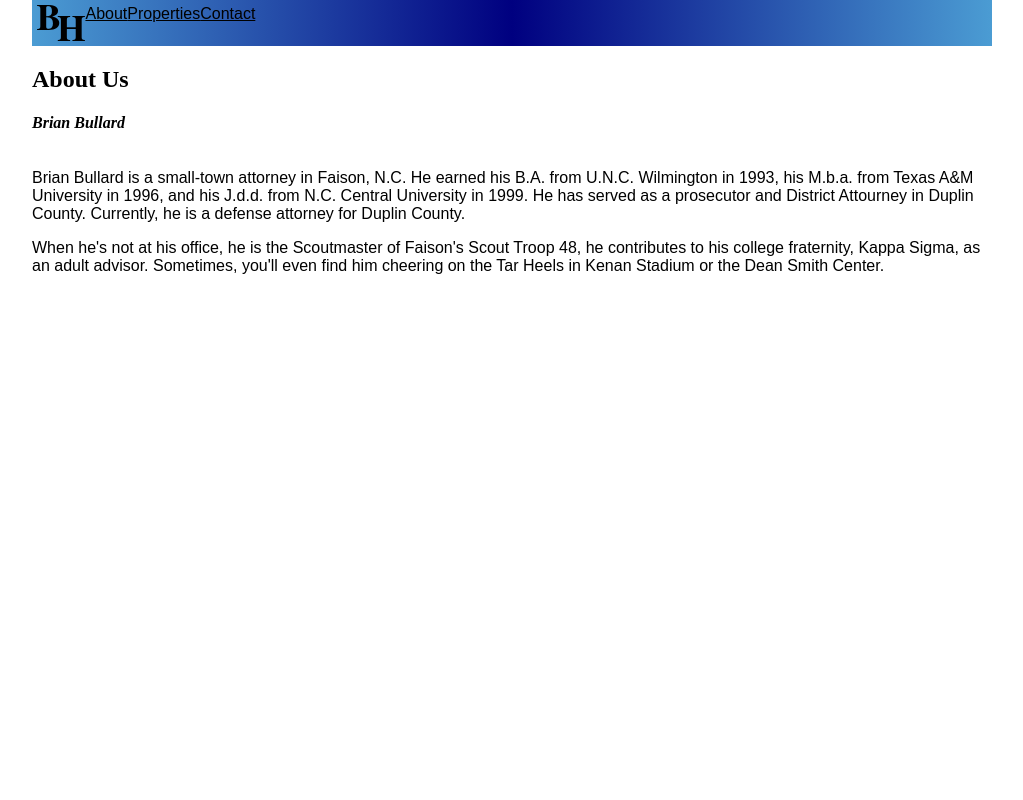
After one commit to 48lexR/bullard-holdings-website, a PHP site: page /about.html in a window 1280 px wide. The commit adds this page. Shown: the whole page, without its empty margins (128-1151 px from the left). Run offline with PHP 8.4, Linux system fonts and the light colour scheme.

Commit message:
Redesign briefly

```diff
--- a/docker-compose.yaml
+++ b/docker-compose.yaml
@@ -7,6 +7,8 @@ services:
         depends_on:
             - database
         restart: always
+        volumes:
+          - ./src/:/var/www/html/:ro,z
 
     database:
         image: mariadb
@@ -15,6 +17,7 @@ services:
         restart: always
         volumes:
             - mariadb_data:/var/lib/mysql
+            - ./init:/docker-entrypoint-initdb.d:ro,z
 
 volumes:
     mariadb_data:
--- /dev/null
+++ b/src/about.html
@@ -0,0 +1,39 @@
+<html>
+  <head>
+    <meta charset="utf-8" />
+    <meta name="viewport" description="" />
+    <meta name="description" description="Bullard Holdings, LLC is a family-owned real estate business in Duplin County, North Carolina." />
+    <title>Bullard Holdings, LLC</title>
+    <link rel="stylesheet" href="style.css" />
+  </head>
+  <body>
+    <header>
+    </header>
+    <main>
+      <nav>
+        <a href="/"><img src="favicon.svg"></img></a>
+        <a href="/about.html">About</a>
+        <a href="/properties.php">Properties</a>
+        <a href="/contact.html">Contact</a>
+      </nav>
+      <aside class="sidebar"></aside>
+      <section class="content">
+        <h1>About Us</h1>
+        <h4>Brian Bullard</h4>
+        <img src="" alt=""></img>
+        <p>
+          Brian Bullard is a small-town attorney in Faison, N.C. He earned his B.A. from U.N.C.
+Wilmington in 1993, his M.b.a. from Texas A&M University in 1996, and his J.d.d. from N.C.
+Central University in 1999. He has served as a prosecutor and District Attourney in Duplin County. Currently,
+          he is a defense attorney for Duplin County.
+        </p>
+        <p>
+          When he's not at his office, he is the Scoutmaster of Faison's Scout Troop 48, he contributes to
+          his college fraternity, Kappa Sigma, as an adult advisor. Sometimes, you'll even find him cheering
+          on the Tar Heels in Kenan Stadium or the Dean Smith Center.
+        </p>
+      </section>
+    </main>
+    <footer></footer>
+  </body>
+</html>
--- /dev/null
+++ b/src/style.css
@@ -0,0 +1,44 @@
+:root {
+    --primary-color: #4B9CD3;
+    --secondary-color: #000080;
+}
+
+body {
+    margin: 0;
+}
+
+h1, h2, h3 {
+    font-family: serif;
+    font-weight: bold;
+}
+
+h4, h5, h6 {
+    font-family: serif;
+    font-weight: bold;
+    font-style: italic;
+}
+
+p, a {
+    font-family: sans-serif;
+    margin-x: 0;
+    margin-y: 5px;
+    color: black;
+}
+
+main {
+    width: 75%;
+    margin-left: 12.5%;
+    display: grid;
+    grid-template-columns: auto auto;
+}
+
+nav {
+    display: flex;
+    background: linear-gradient(90deg, var(--primary-color) 0%, var(--secondary-color) 50%, var(--primary-color) 100%);
+    text-align: center;
+    padding: 5px;
+}
+
+nav > a {
+    display: flex-block;
+}
```
Also changed, not shown: init/01-schema.sql (added, +18 -0 lines), src/contact.html (added, +31 -0 lines), src/database.php (added, +30 -0 lines), src/index.php (+33 -23 lines), src/favicon.svg (added).
